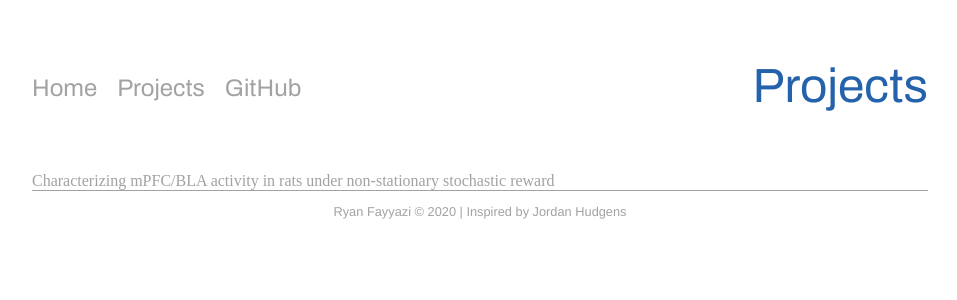
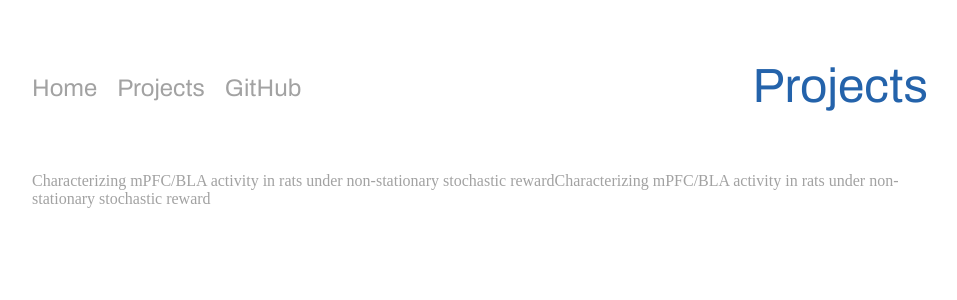
Before and after one commit to rfayyazi/rfayyazi.github.io, a Jekyll site: the page projects.html, which Jekyll copies as it is, in a window 1280 px wide. Shown: the top 300 px of the page, without its empty margins (160-1117 px from the left). Built offline with Jekyll 4.4.1, drawn with Linux system fonts in a browser that asks for light colours.

Commit message:
Update projects.html

```diff
--- a/projects.html
+++ b/projects.html
@@ -31,14 +31,19 @@
       <div class='content-wrapper'>
         <div class='projects-content-wrapper'>
           <tr>
-            <a href='seamans_rat_MAB.html'>Characterizing mPFC/BLA activity in rats under non-stationary stochastic reward</a>
+            <td valign='top'>
+              <a href='seamans_rat_MAB.html'>Characterizing mPFC/BLA activity in rats under non-stationary stochastic reward</a>
+            </td>
+            <td valign='top'>
+              <a href='seamans_rat_MAB.html'>Characterizing mPFC/BLA activity in rats under non-stationary stochastic reward</a>
+            </td>
           </tr>
         </div>
       </div>
     </div>
 
-    <footer>
+<!--     <footer>
       <p>Ryan Fayyazi &copy 2020 | Inspired by <a href="https://github.com/jordanhudgens/portfolio-html-site">Jordan Hudgens</a></p>
-    </footer>
+    </footer> -->
   </body>
 </html>
```
